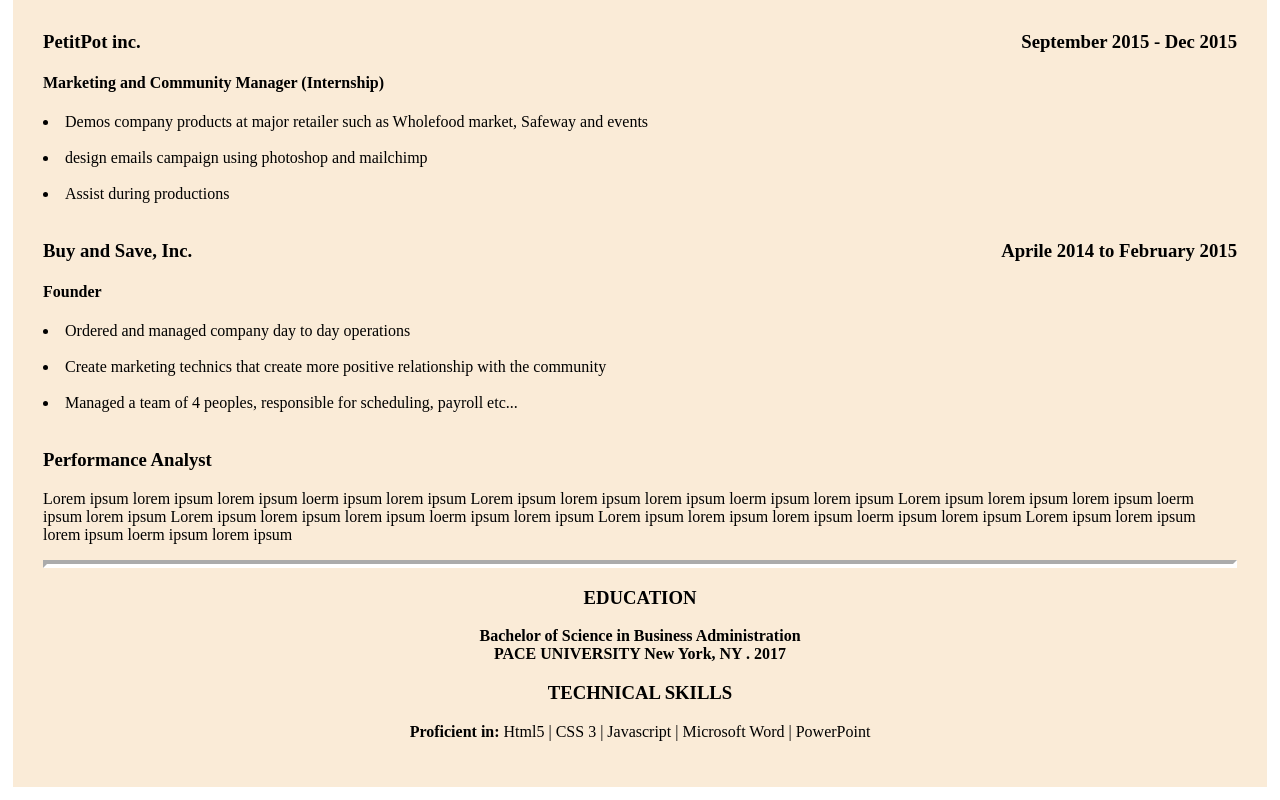
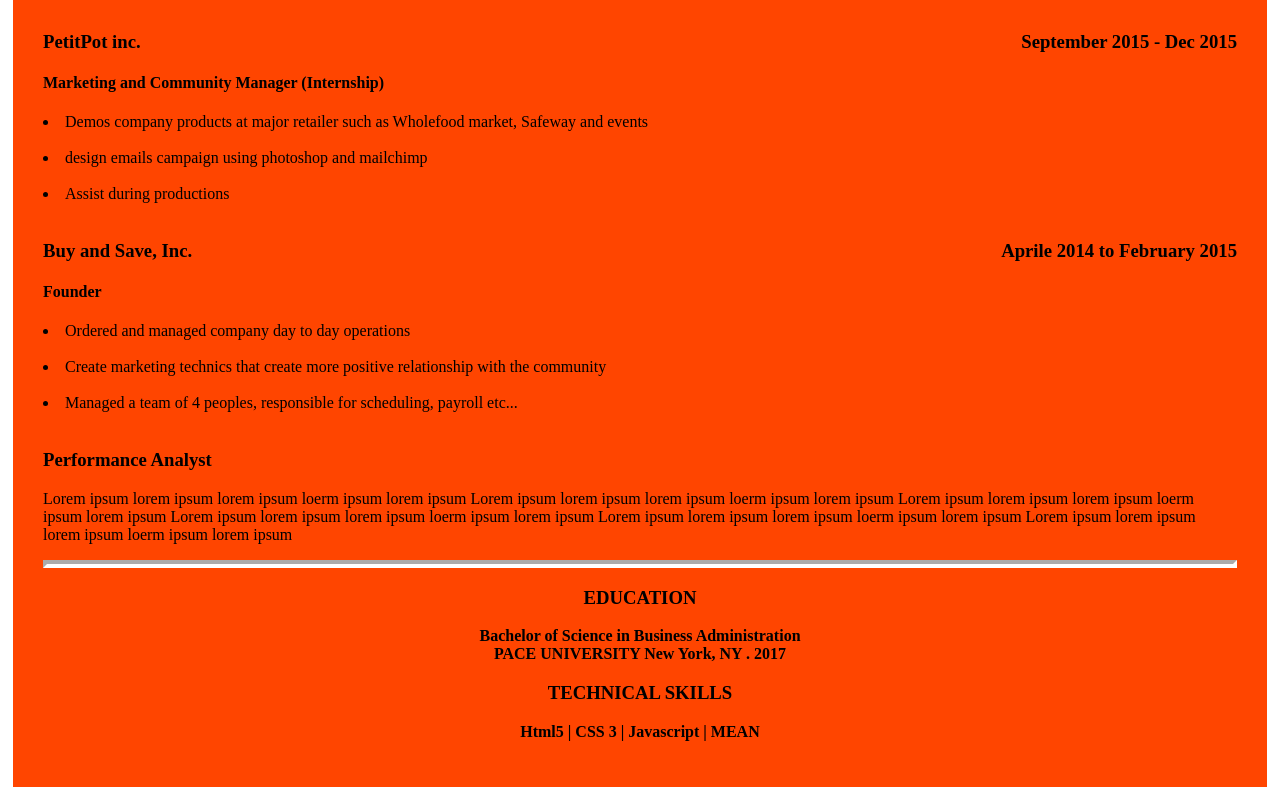
Before and after one commit to scottbadass/my_portofolio, a plain HTML site: page cv.html in a window 1280 px wide. Shown: the part 890-1690 px from the top of the page. Drawn offline with Linux system fonts and the light colour scheme.

Commit message:
resume background changed to orangered and footer social icons redesigned to fit better

```diff
--- a/css/main.css
+++ b/css/main.css
@@ -86,6 +86,8 @@ ul {
 
 /* Css for resume goes below */
 
+
+/*
 p a:visited {
     color: black;
 }
@@ -130,6 +132,8 @@ hr {
 
 .edtech {
     text-align: center;
+    font-weight: bold;
+    color: white;
 }
 
 a:visited .linkedin {
@@ -147,7 +151,7 @@ span {
 img {
     display: inline-block;
     margin: auto;
-}
+}*/
 
 
 /* Resume styling ends here */
--- a/css/stylesheet-resume.css
+++ b/css/stylesheet-resume.css
@@ -1,6 +1,10 @@
 body {
     background-color: #f6f6f6;
     border: 5px solid white;
+}
+
+.resume {
+    background-color: orangered;
 }
 
 nav {
@@ -8,8 +12,6 @@ nav {
     text-align: center;
     font-size: 2em;
     width: 100%;
-    background-color: #22242A;
-    border-radius: 4px;
 }
 
 nav ul li a {
@@ -108,10 +110,6 @@ p a:link {
     color: red;
 }
 
-.resume {
-    background-color: antiquewhite;
-}
-
 .subtitle {
     text-align: center;
     padding-top: -190px;
@@ -142,10 +140,6 @@ body {
     text-align: center;
 }
 
-.edtech {
-    text-align: center;
-}
-
 a:visited .linkedin {
     color: black;
 }
@@ -156,6 +150,11 @@ a:visited .linkedin {
 
 span {
     float: right;
+}
+
+.edtech {
+    text-align: center;
+    font-weight: bold;
 }
 
 
--- a/cv.html
+++ b/cv.html
@@ -105,7 +105,7 @@
 
 
     <h3 class="edtech"> TECHNICAL SKILLS </h3>
-    <p class="edtech"> <b>Proficient in:</b> Html5 | CSS 3 | Javascript | Microsoft Word | PowerPoint </p>
+    <p class="edtech"> Html5 | CSS 3 | Javascript | MEAN </p>
 
 
 </body>
```
Also changed, not shown: myprojects.html (+5 -0 lines).
